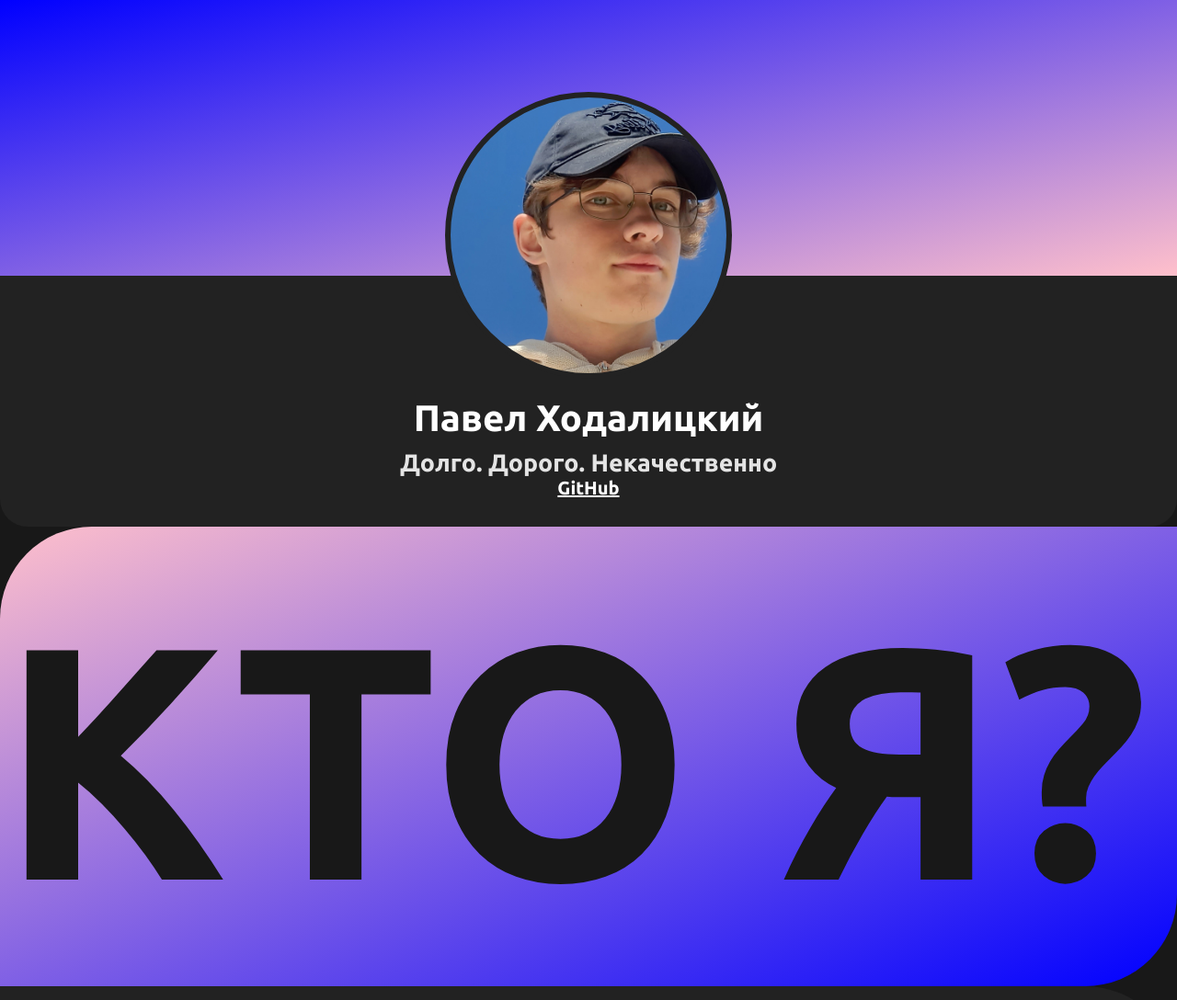
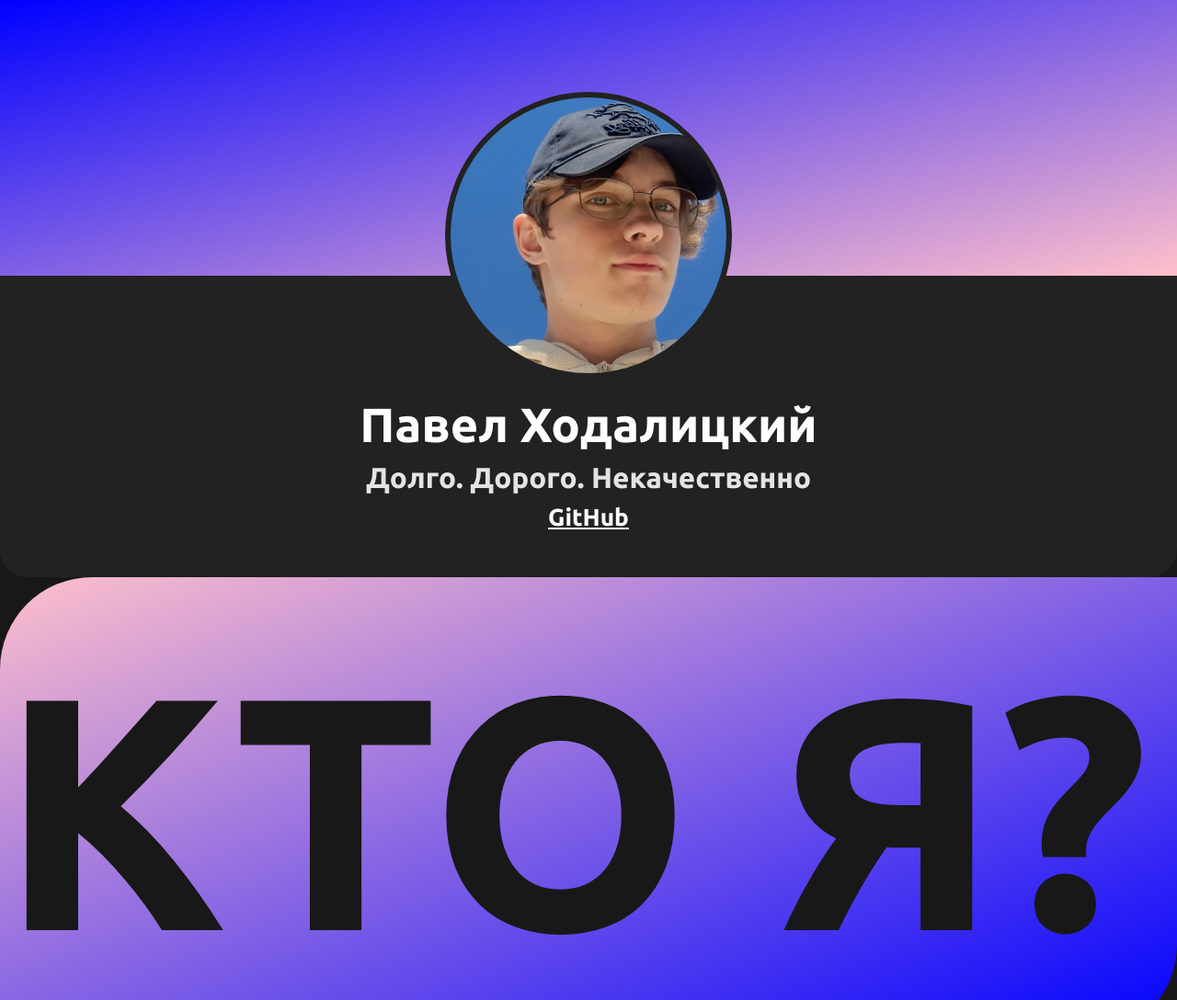
Before and after one commit to PavelKhodalitskii/dpp_task_1, a plain HTML site: page index.html in a window 1280 px wide. Shown: the top 1088 px of the page at 92% size. Drawn offline with Linux system fonts and the light colour scheme.

Commit message:
Header text size is adaptive now

```diff
--- a/index.html
+++ b/index.html
@@ -19,8 +19,8 @@
         </div>
         <div class="profile_titles">
             <h1>Павел Ходалицкий</h1>
-            <h2 style="margin-top: 10px;">Долго. Дорого. Некачественно</h2>
-            <a href="https://github.com/PavelKhodalitskii" style="margin-top: 10px;">GitHub</a>
+            <h2>Долго. Дорого. Некачественно</h2>
+            <a href="https://github.com/PavelKhodalitskii">GitHub</a>
         </div>
     </header>
 
--- a/style.css
+++ b/style.css
@@ -45,6 +45,30 @@ p {
   background-color: #222222;
   border-bottom-left-radius: 30px;
   border-bottom-right-radius: 30px;
+}
+
+.profile_titles {
+  margin: 0 auto;
+  margin-top: 20px;
+  margin-bottom: 20px;
+  text-align: center;
+  color: rgb(236, 236, 236);
+  display: flex;
+  flex-direction: column;
+}
+
+.profile_titles h1 {
+  font-size: calc(20pt + 2vw);
+}
+
+.profile_titles h2 {
+  margin-top: 10px;
+  font-size: calc(14pt + 1vw);
+}
+
+.profile_titles a {
+  font-size: calc(10pt + 1vw);
+  margin-top: 10px;
 }
 
 .background_img_container {
@@ -120,14 +144,6 @@ p {
   font-size: calc(30pt + 1vw);
 }
 
-.profile_titles {
-  margin: 0 auto;
-  margin-top: 20px;
-  text-align: center;
-  color: rgb(236, 236, 236);
-  font-family: Arial, Helvetica, sans-serif;
-}
-
 .work_stack {
   display: flex;
   flex-direction: column;
@@ -163,7 +179,6 @@ p {
 .tech_card {
   margin: 20px;
   padding: 20px;
-  border-style: solid;
   border-width: 1px;
   border-color: rgb(201, 201, 201);
   box-shadow: 0 10px 0 #0e0e0e;
```
